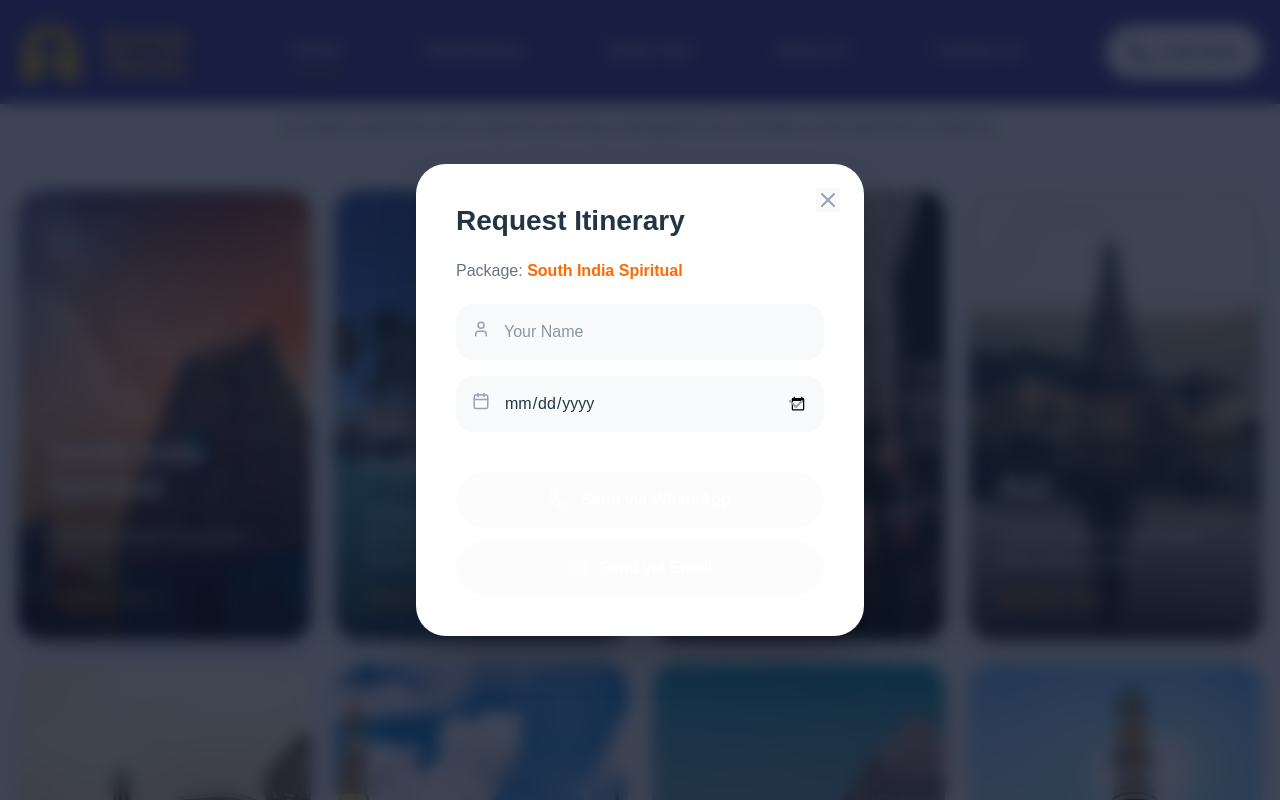
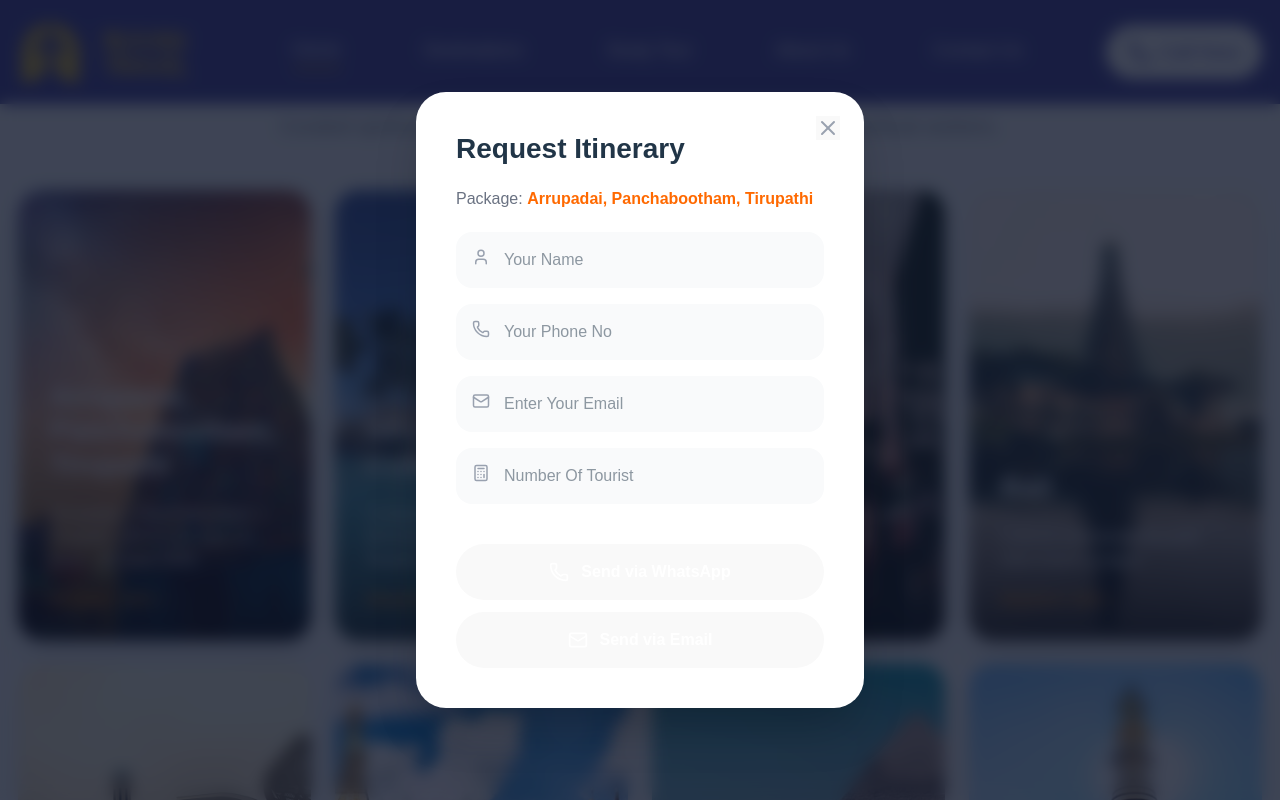
Before and after one commit to Buv4n/buvantravel, a React (Vite) app: page / in a window 1280 px wide. Both pictures are taken after a click on the element 164 px from the left and 1476 px from the top of the page. Shown: the part 1061-1861 px from the top of the page. Built offline with nearby package versions, Linux system fonts and the light colour scheme; no server answers; a web font is replaced by a local one.

Commit message:
Popup form inputs updated

```diff
--- a/src/DestinationsComp/Destinations.jsx
+++ b/src/DestinationsComp/Destinations.jsx
@@ -1,6 +1,6 @@
-import  { useState } from 'react'
+import { useState } from 'react'
 
-import { Calendar, User, ChevronRight, Mail, X, Phone, ChevronDown  } from 'lucide-react';
+import { Calendar, User, ChevronRight, Mail, X, Phone, ChevronDown, Calculator } from 'lucide-react';
 import { AnimatePresence } from 'framer-motion';
 import fadeInUp from '../Animation/fadeInUp';
 import { motion as Motion } from 'framer-motion';
@@ -18,14 +18,14 @@ import './destinations.css'
 
 export const Destinations = () => {
   const [selectedPackage, setSelectedPackage] = useState(null);
-const [formData, setFormData] = useState({ name: '', month: '' });
+  const [formData, setFormData] = useState({ name: '', month: '', phone: '', email: "", numberofpackage: "" });
 
   const WHATSAPP_NUMBER = "+60123488014";
   const OWNER_EMAIL = "hello@buvantravel.com";
 
 
   const packages = [
-        { id: 1, name: "South India Spiritual", desc: "Panchabootham & Isha Tour 2026", img: SouthIndia },
+    { id: 1, name: "Arrupadai, Panchabootham, Tirupathi", desc: " Arrupadai + Panchabootham + Tirupathi 12D & 11N Tour 14 June - 25 June 2026.", img: SouthIndia },
     { id: 2, name: "Sri Lanka Cultural", desc: "Comprehensive 6-day itineraries covering Kandy, Nuwara Eliya, Ella, and Yala", img: SriLanka },
     { id: 3, name: "South Korea", desc: "Tours covering Seoul, Jeju, and Busan, including winter ski experiences.", img: SouthKorea },
     { id: 4, name: "Bali", desc: "Cultural and nature-focused slow travel escapes", img: Bali },
@@ -36,17 +36,19 @@ const [formData, setFormData] = useState({ name: '', month: '' });
   ];
 
   const sendWhatsApp = () => {
-        const text = `New Inquiry – Buvan Travel\n\nPackage: ${selectedPackage.name}\nName: ${formData.name}\nPlanned Travel Date: ${formData.month}\n\nI would like to discuss the itinerary.`;
+    const text = `New Inquiry – Buvan Travel\n\nPackage: ${selectedPackage.name}\nName: ${formData.name}\nPhone: ${formData.phone}\nEmail: ${formData.email}\nPackage: ${formData.numberofpackage}\n\nI would like to discuss the itinerary.`;  //\nPlanned Travel Date: ${formData.month}
     window.open(`https://wa.me/${WHATSAPP_NUMBER}?text=${encodeURIComponent(text)}`, '_blank');
   };
 
   const sendEmail = () => {
     const subject = `New Inquiry – Buvan Travel: ${selectedPackage.name}`;
-        const body = `Hello Buvan Travel,\n\nI am interested in ${selectedPackage.name}.\n\nName: ${formData.name}\nPlanned Travel Date: ${formData.month}`;
+    const body = `Hello Buvan Travel,\n\nI am interested in ${selectedPackage.name}.\n\nName: ${formData.name}\nPhone: ${formData.phone}\nEmail: ${formData.email}\nPackage: ${formData.numberofpackage}`; //\nPlanned Travel Date: ${formData.month}
     window.location.href = `mailto:${OWNER_EMAIL}?subject=${encodeURIComponent(subject)}&body=${encodeURIComponent(body)}`;
   };
 
-    const today = new Date().toISOString().split('T')[0];
+
+
+  // const today = new Date().toISOString().split('T')[0];
 
   return (
     <>
@@ -93,10 +95,34 @@ const [formData, setFormData] = useState({ name: '', month: '' });
               <div className="space-y-4">
                 <div className="relative">
                   <User size={18} className="absolute left-4 top-4 text-gray-400" />
-                  <input type="text" placeholder="Your Name" className="w-full pl-12 pr-4 py-4 bg-gray-50 rounded-2xl border-none focus:ring-2 focus:ring-orange-500" onChange={(e) => setFormData({ ...formData, name: e.target.value })} />
+                  <input type="text" placeholder="Your Name" className="w-full pl-10 pr-2 py-4  md:pl-12 md:pr-4 md:py-4 bg-gray-50 rounded-2xl border-none focus:ring-2 focus:ring-orange-500" onChange={(e) => setFormData({ ...formData, name: e.target.value })} />
                 </div>
 
                 <div className="relative">
+                  <Phone size={18} className="absolute left-4 top-4 text-gray-400" />
+                  <input type="text" placeholder="Your Phone No" className="w-full pl-10 pr-2 py-4  md:pl-12 md:pr-4 md:py-4 bg-gray-50 rounded-2xl border-none focus:ring-2 focus:ring-orange-500" onChange={(e) => setFormData({ ...formData, phone: e.target.value })} />
+                </div>
+
+                <div className="relative">
+                  <Mail size={18} className="absolute left-4 top-4 text-gray-400" />
+                  <input type="text" placeholder="Enter Your Email" className="w-full pl-10 pr-2 py-4  md:pl-12 md:pr-4 md:py-4 bg-gray-50 rounded-2xl border-none focus:ring-2 focus:ring-orange-500" onChange={(e) => setFormData({ ...formData, email: e.target.value })} />
+                </div>
+
+                <div className="relative">
+                  <Calculator size={18} className="absolute left-4 top-4 text-gray-400" />
+                  <input type="tel" inputMode="numeric"  pattern="[0-9]*"
+                    placeholder="Number Of Tourist"
+                    className="w-full pl-10 pr-2 py-4  md:pl-12 md:pr-4 md:py-4 bg-gray-50 rounded-2xl border-none focus:ring-2 focus:ring-orange-500"
+                    onChange={(e) => {
+                      const value = e.target.value.replace(/\D/g, ""); // allow only digits
+                      setFormData({ ...formData, numberofpackage: value });
+                    }}
+                  />
+                </div>
+
+
+
+                {/* <div className="relative d-none" >
                   <Calendar size={18} className="absolute left-4 top-4 text-gray-400 z-10" />
                   <input
                     type="date"
@@ -117,14 +143,14 @@ const [formData, setFormData] = useState({ name: '', month: '' });
                   <span className="absolute right-4 top-4 text-[10px] text-gray-400 pointer-events-none uppercase font-bold calendar-text">
                     <ChevronDown />
                   </span>
-                </div>
+                </div> */}
 
                 {/* 3. Updated Button Validation */}
                 <div className="pt-6 flex flex-col gap-3">
                   <button
                     onClick={sendWhatsApp}
                     // Button only enables if name exists AND date is today or later
-                    disabled={!formData.name || !formData.month || formData.month < today}
+                    // disabled={!formData.name || !formData.month || formData.month < today}
                     className="cursor-pointer flex items-center justify-center gap-3 bg-[#25D366] text-white py-4 font-bold disabled:opacity-40 disabled:cursor-not-allowed transition-all"
                     style={{ borderRadius: '35px' }}
                   >
@@ -133,7 +159,7 @@ const [formData, setFormData] = useState({ name: '', month: '' });
 
                   <button
                     onClick={sendEmail}
-                    disabled={!formData.name || !formData.month || formData.month < today}
+                    // disabled={!formData.name || !formData.month || formData.month < today}
                     className="cursor-pointer flex items-center justify-center gap-3 bg-slate-900 text-white py-4 font-bold disabled:opacity-40 disabled:cursor-not-allowed transition-all"
                     style={{ borderRadius: '35px' }}
                   >
--- a/src/DestinationsComp/destinations.css
+++ b/src/DestinationsComp/destinations.css
@@ -9,7 +9,6 @@
 .space-y-4 input {
     outline: none;
 }
-.calendar-text {
-
-
+.d-none{
+    display: none;
 }
```
Lines whose indentation alone changed are shown as unchanged.
